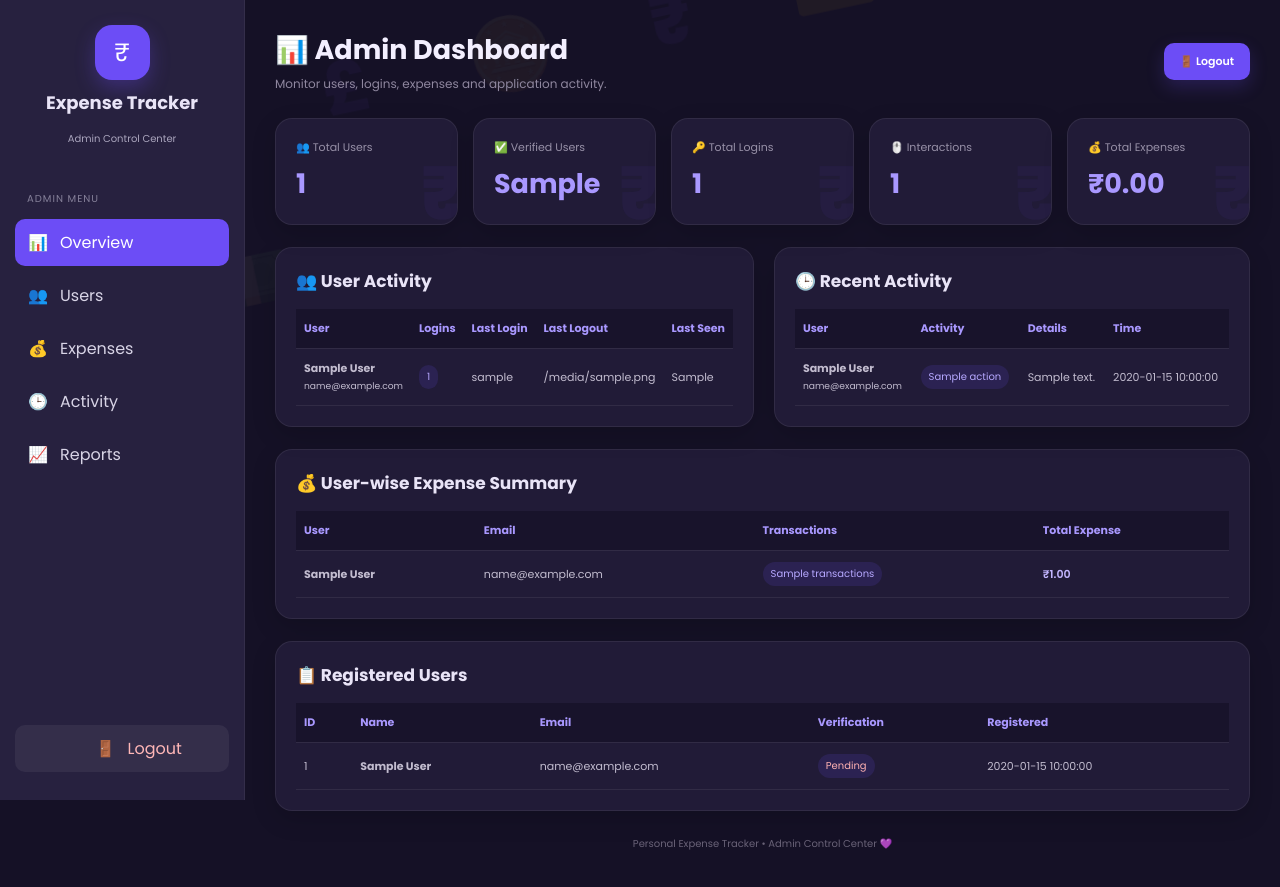
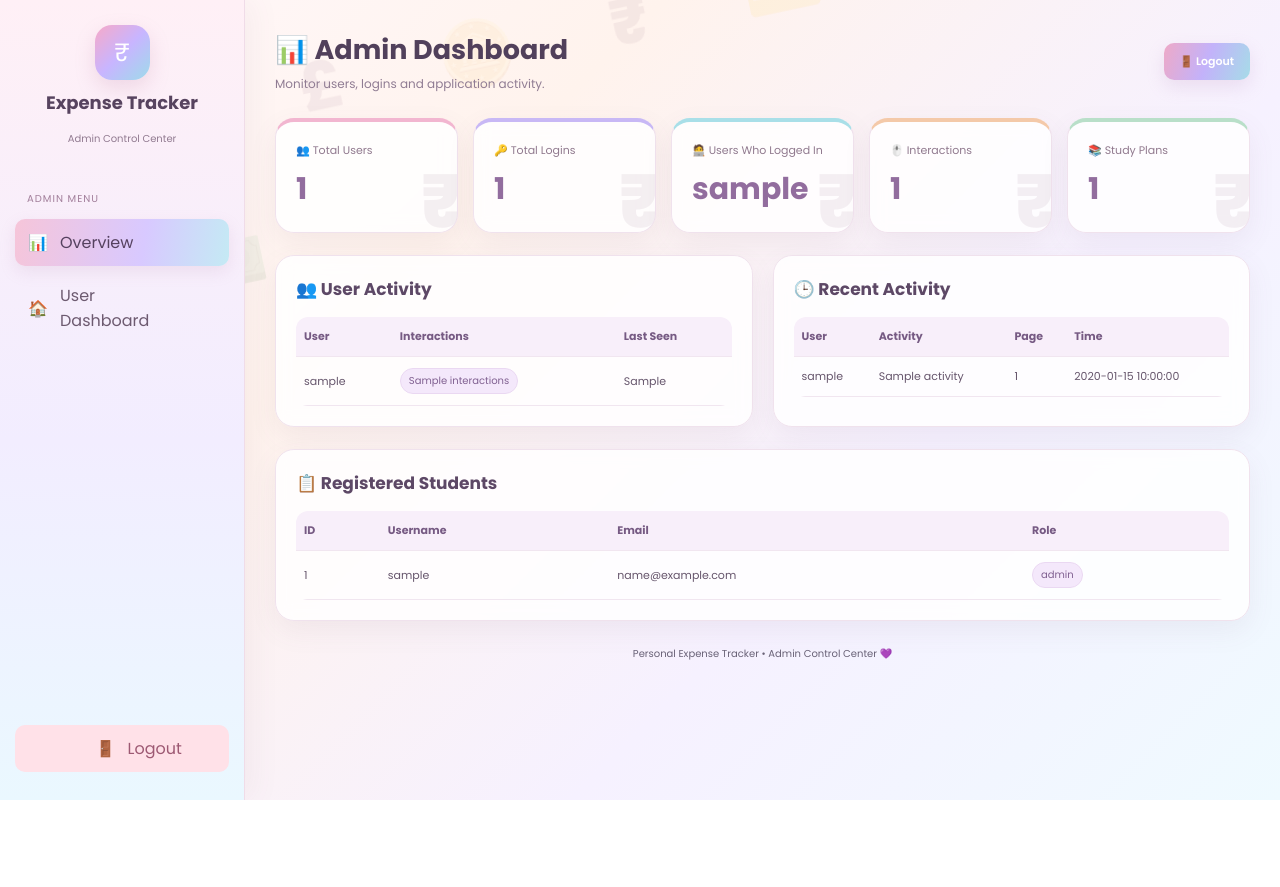
Before and after one commit to muskanmishra43768-tech/personal-expense-tracker, a Flask app: template templates/admin_dashboard.html in a window 1280 px wide. After the commit the page ends 800 px from the top, so only its background shows below. Run offline with Flask 3, Linux system fonts and the light colour scheme; the template is opened without the code that fills it: most values are stand-ins (such as "Sample title", 1, 10 or a date in 2020).

Commit message:
Redesign admin dashboard with pastel theme
Updated the admin dashboard HTML with a pastel redesign, including new styles and layout adjustments.

```diff
--- a/templates/admin_dashboard.html
+++ b/templates/admin_dashboard.html
@@ -7,113 +7,57 @@
 <link rel="preconnect" href="https://fonts.googleapis.com">
 <link rel="preconnect" href="https://fonts.gstatic.com" crossorigin>
 <link href="https://fonts.googleapis.com/css2?family=Poppins:wght@400;500;600;700;800&display=swap" rel="stylesheet">
-
 <style>
 *{box-sizing:border-box;margin:0;padding:0;font-family:"Poppins",sans-serif}
 body{background:#151126;color:#eeeaff;min-height:100vh;overflow-x:hidden;position:relative}
-body:before{
-content:"₹  $  €  £  🪙  ₹  💳  $  €  £  ₹  💵";
-position:fixed;inset:-50px;font-size:70px;font-weight:800;line-height:2.4;
-word-spacing:55px;letter-spacing:16px;color:rgba(108,77,246,.045);
-transform:rotate(-12deg);pointer-events:none;z-index:-1
-}
-.side{
-position:fixed;left:0;top:0;width:245px;height:100vh;background:#27213f;
-color:#fff;padding:25px 15px;display:flex;flex-direction:column;
-z-index:1000;border-right:1px solid rgba(255,255,255,.06)
-}
-.logo{text-align:center;margin-bottom:34px}
-.logo-icon{
-width:55px;height:55px;margin:auto;border-radius:17px;background:#6c4df6;
-display:flex;align-items:center;justify-content:center;font-size:25px;
-box-shadow:0 8px 20px rgba(108,77,246,.3)
-}
-.logo h2{font-size:18px;margin-top:9px}
-.logo p{font-size:10px;color:#aaa5bd}
-.menu-title{
-color:#858099;font-size:10px;text-transform:uppercase;letter-spacing:1px;
-padding:0 12px;margin:10px 0 9px
-}
-.side a{
-display:flex;align-items:center;gap:11px;color:#d8d4e6;text-decoration:none;
-padding:11px 12px;border-radius:10px;margin:3px 0;font-size:12px;transition:.2s
-}
-.side a:hover,.side a.active{background:#6c4df6;color:white}
-.side a span{width:22px;text-align:center;font-size:16px}
-.side-bottom{margin-top:auto}
-.logout{background:rgba(255,255,255,.06)!important;color:#ffb7b7!important;justify-content:center}
+body:before{content:"₹  $  €  £  🪙  ₹  💳  $  €  £  ₹  💵";position:fixed;inset:-50px;font-size:70px;font-weight:800;line-height:2.4;word-spacing:55px;letter-spacing:16px;color:rgba(108,77,246,.045);transform:rotate(-12deg);pointer-events:none;z-index:-1}
+.side{position:fixed;left:0;top:0;width:245px;height:100vh;background:#27213f;color:#fff;padding:25px 15px;display:flex;flex-direction:column;z-index:1000;border-right:1px solid rgba(255,255,255,.06)}
+.logo{text-align:center;margin-bottom:34px}.logo-icon{width:55px;height:55px;margin:auto;border-radius:17px;background:#6c4df6;display:flex;align-items:center;justify-content:center;font-size:25px;box-shadow:0 8px 20px rgba(108,77,246,.3)}
+.logo h2{font-size:18px;margin-top:9px}.logo p{font-size:10px;color:#aaa5bd}
+.menu-title{color:#858099;font-size:10px;text-transform:uppercase;letter-spacing:1px;padding:0 12px;margin:10px 0 9px}
+.side a{display:flex;align-items:center;gap:11px;color:#d8d4e6;text-decoration:none;padding:11px 12px;border-radius:10px;margin:3px 0;font-size:12px;transition:.2s}
+.side a:hover,.side a.active{background:#6c4df6;color:white}.side a span{width:22px;text-align:center;font-size:16px}
+.side-bottom{margin-top:auto}.logout{background:rgba(255,255,255,.06)!important;color:#ffb7b7!important;justify-content:center}
+.main{margin-left:245px;padding:30px;min-height:100vh}.head{display:flex;justify-content:space-between;align-items:center;margin-bottom:25px;gap:20px}
+.head h1{font-size:27px;color:#f3efff}.head p{color:#8f879f;font-size:12px;margin-top:5px}
+.logout-top{background:#6c4df6;color:#fff;padding:10px 16px;border-radius:10px;text-decoration:none;font-size:11px;font-weight:600;box-shadow:0 7px 18px rgba(108,77,246,.22)}
+.cards{display:grid;grid-template-columns:repeat(5,1fr);gap:15px}
+.card{background:#211b37;border:1px solid rgba(255,255,255,.07);border-radius:17px;padding:20px;box-shadow:0 8px 25px rgba(0,0,0,.16)}
+.stat-card{position:relative;overflow:hidden}.stat-card:after{content:"₹";position:absolute;right:-8px;bottom:-25px;font-size:75px;color:rgba(108,77,246,.055);font-weight:800}
+.label{font-size:11px;color:#9790a7;position:relative;z-index:1}.num{font-size:30px;font-weight:700;color:#a998ff;margin-top:8px;position:relative;z-index:1}
+.grid{display:grid;grid-template-columns:1fr 1fr;gap:20px;margin-top:22px}h2{color:#e9e4f7;font-size:17px;margin-bottom:15px}
+.table-wrap{max-height:370px;overflow:auto}.table{width:100%;border-collapse:collapse;font-size:11px}.table th,.table td{text-align:left;padding:11px 8px;border-bottom:1px solid rgba(255,255,255,.07);white-space:nowrap}.table th{color:#a998ff;background:#18132b;position:sticky;top:0}.table td{color:#c2bccf}
+.empty{text-align:center;color:#777087;padding:25px!important}.badge{display:inline-block;padding:4px 8px;border-radius:20px;background:rgba(108,77,246,.14);color:#b6a8ff;font-size:10px}
+.registered{margin-top:22px}.footer{text-align:center;color:#696277;font-size:10px;padding:25px 0 5px}
+@media(max-width:1100px){.cards{grid-template-columns:repeat(3,1fr)}}
+@media(max-width:800px){.side{width:72px;padding:20px 9px}.logo h2,.logo p,.menu-title,.side a .text{display:none}.logo-icon{width:48px;height:48px}.side a{justify-content:center;padding:12px}.side a span{font-size:18px}.main{margin-left:72px;padding:20px}.grid{grid-template-columns:1fr}.cards{grid-template-columns:1fr 1fr}}
+@media(max-width:550px){.cards{grid-template-columns:1fr}.head{align-items:flex-start;flex-direction:column}.logout-top{align-self:stretch;text-align:center}.main{padding:15px}.card{padding:16px}.table{font-size:10px}}
 
-.main{margin-left:245px;padding:30px;min-height:100vh}
-.head{display:flex;justify-content:space-between;align-items:center;margin-bottom:25px;gap:20px}
-.head h1{font-size:27px;color:#f3efff}
-.head p{color:#8f879f;font-size:12px;margin-top:5px}
-.logout-top{
-background:#6c4df6;color:#fff;padding:10px 16px;border-radius:10px;
-text-decoration:none;font-size:11px;font-weight:600;
-box-shadow:0 7px 18px rgba(108,77,246,.22)
-}
+/* Pastel redesign: visual styles only; Flask/Jinja markup and routes remain unchanged. */
+:root{color-scheme:light}
+body{background:linear-gradient(135deg,#fff8fb 0%,#fff3ed 32%,#f6f1ff 66%,#effaff 100%);color:#493d54}
+body:before{color:rgba(125,79,104,.075);font-size:64px;letter-spacing:15px;z-index:0}
+.side{background:linear-gradient(180deg,#fff0f6 0%,#f2edff 55%,#eaf8ff 100%);color:#59445f;border-right:1px solid #f0dce8;box-shadow:8px 0 28px rgba(121,84,112,.06)}
+.logo-icon{background:linear-gradient(135deg,#f7a9c8,#c8b5ff,#9edbea);color:#fff;box-shadow:0 8px 20px rgba(190,126,165,.22)}
+.logo h2{color:#57435f}.logo p{color:#927b91}
+.menu-title{color:#a27f9b}
+.side a{color:#6d5a70}
+.side a:hover,.side a.active{background:linear-gradient(100deg,#f6c5d9,#d8c9ff 60%,#c4eaf4);color:#55415f;box-shadow:0 6px 16px rgba(187,139,177,.16)}
+.logout{background:#ffe1e8!important;color:#9d5973!important}
+.main{position:relative;z-index:1}
+.head h1{color:#51405b}.head p{color:#907c93}
+.logout-top{background:linear-gradient(110deg,#eea9c7,#c3b2fa,#a6dce8);color:#fff;box-shadow:0 7px 18px rgba(185,139,189,.2)}
+.card{background:rgba(255,255,255,.84);border:1px solid #f0e2ed;border-radius:19px;box-shadow:0 10px 28px rgba(118,86,119,.08);backdrop-filter:blur(8px)}
+.stat-card:nth-child(5n+1){border-top:4px solid #f2b6d0}.stat-card:nth-child(5n+2){border-top:4px solid #c8b8f5}.stat-card:nth-child(5n+3){border-top:4px solid #a9dfe8}.stat-card:nth-child(5n+4){border-top:4px solid #f4c9a9}.stat-card:nth-child(5n+5){border-top:4px solid #b9dfc9}
+.stat-card:after{color:rgba(134,91,123,.09)}
+.label{color:#90798e}.num{color:#926d9e}
+h2{color:#5d4866}
+.table-wrap{border-radius:12px}.table th,.table td{border-bottom:1px solid #f1e6f0}.table th{color:#765a83;background:#f8effa}.table td{color:#66556c}.empty{color:#a18da5}.badge{background:#f4e8fb;color:#806091;border:1px solid #ead8f2}
+@media(max-width:800px){.side{background:linear-gradient(180deg,#fff0f6,#f1ebff,#e9f8ff)}.main{padding:20px}}
+@media(max-width:550px){.head h1{font-size:23px}.card{padding:16px}.table-wrap{max-width:100%}}
 
-.cards{display:grid;grid-template-columns:repeat(5,1fr);gap:15px}
-.card{
-background:#211b37;border:1px solid rgba(255,255,255,.07);border-radius:17px;
-padding:20px;box-shadow:0 8px 25px rgba(0,0,0,.16)
-}
-.stat-card{position:relative;overflow:hidden}
-.stat-card:after{
-content:"₹";position:absolute;right:-8px;bottom:-25px;font-size:75px;
-color:rgba(108,77,246,.055);font-weight:800
-}
-.label{font-size:11px;color:#9790a7;position:relative;z-index:1}
-.num{font-size:27px;font-weight:700;color:#a998ff;margin-top:8px;position:relative;z-index:1}
-
-.grid{display:grid;grid-template-columns:1fr 1fr;gap:20px;margin-top:22px}
-.full{margin-top:22px}
-h2{color:#e9e4f7;font-size:17px;margin-bottom:15px}
-
-.table-wrap{max-height:390px;overflow:auto}
-.table{width:100%;border-collapse:collapse;font-size:11px}
-.table th,.table td{
-text-align:left;padding:11px 8px;border-bottom:1px solid rgba(255,255,255,.07);
-white-space:nowrap
-}
-.table th{
-color:#a998ff;background:#18132b;position:sticky;top:0;z-index:2
-}
-.table td{color:#c2bccf}
-.empty{text-align:center;color:#777087;padding:25px!important}
-.badge{
-display:inline-block;padding:4px 8px;border-radius:20px;
-background:rgba(108,77,246,.14);color:#b6a8ff;font-size:10px
-}
-.money{color:#c3b6ff!important;font-weight:600}
-.verified{color:#8ee6b2!important}
-.not-verified{color:#ffb2b2!important}
-.footer{text-align:center;color:#696277;font-size:10px;padding:25px 0 5px}
-
-@media(max-width:1150px){
-.cards{grid-template-columns:repeat(3,1fr)}
-}
-@media(max-width:800px){
-.side{width:72px;padding:20px 9px}
-.logo h2,.logo p,.menu-title,.side a .text{display:none}
-.logo-icon{width:48px;height:48px}
-.side a{justify-content:center;padding:12px}
-.side a span{font-size:18px}
-.main{margin-left:72px;padding:20px}
-.grid{grid-template-columns:1fr}
-.cards{grid-template-columns:1fr 1fr}
-}
-@media(max-width:550px){
-.cards{grid-template-columns:1fr}
-.head{align-items:flex-start;flex-direction:column}
-.logout-top{align-self:stretch;text-align:center}
-.main{padding:15px}
-.card{padding:16px}
-.table{font-size:10px}
-}
 </style>
 </head>
-
 <body>
 
 <aside class="side">
@@ -124,264 +68,76 @@ background:rgba(108,77,246,.14);color:#b6a8ff;font-size:10px
 </div>
 
 <div class="menu-title">Admin Menu</div>
-
-<a href="{{ url_for('admin_dashboard') }}" class="active">
-<span>📊</span><span class="text">Overview</span>
-</a>
-
-<a href="{{ url_for('admin_users') }}">
-<span>👥</span><span class="text">Users</span>
-</a>
-
-<a href="{{ url_for('admin_expenses') }}">
-<span>💰</span><span class="text">Expenses</span>
-</a>
-
-<a href="{{ url_for('admin_activity') }}">
-<span>🕒</span><span class="text">Activity</span>
-</a>
-
-<a href="{{ url_for('admin_reports') }}">
-<span>📈</span><span class="text">Reports</span>
-</a>
+<a href="{{ url_for('admin_dashboard') }}" class="active"><span>📊</span><span class="text">Overview</span></a>
+<a href="{{ url_for('dashboard') }}"><span>🏠</span><span class="text">User Dashboard</span></a>
 
 <div class="side-bottom">
-<a href="{{ url_for('admin_logout') }}" class="logout">
-<span>🚪</span><span class="text">Logout</span>
-</a>
+<a href="{{ url_for('admin_logout') }}" class="logout"><span>🚪</span><span class="text">Logout</span></a>
 </div>
 </aside>
 
-
 <main class="main">
-
 <div class="head">
 <div>
 <h1>📊 Admin Dashboard</h1>
-<p>Monitor users, logins, expenses and application activity.</p>
+<p>Monitor users, logins and application activity.</p>
 </div>
-
 <a class="logout-top" href="{{ url_for('admin_logout') }}">🚪 Logout</a>
 </div>
 
-
-<!-- STAT CARDS -->
 <div class="cards">
-
-<div class="card stat-card">
-<div class="label">👥 Total Users</div>
-<div class="num">{{ total_users }}</div>
+<div class="card stat-card"><div class="label">👥 Total Users</div><div class="num">{{ total_users }}</div></div>
+<div class="card stat-card"><div class="label">🔑 Total Logins</div><div class="num">{{ total_logins }}</div></div>
+<div class="card stat-card"><div class="label">🧑‍💻 Users Who Logged In</div><div class="num">{{ unique_logins }}</div></div>
+<div class="card stat-card"><div class="label">🖱️ Interactions</div><div class="num">{{ total_interactions }}</div></div>
+<div class="card stat-card"><div class="label">📚 Study Plans</div><div class="num">{{ total_plans }}</div></div>
 </div>
 
-<div class="card stat-card">
-<div class="label">✅ Verified Users</div>
-<div class="num">{{ verified_users }}</div>
-</div>
-
-<div class="card stat-card">
-<div class="label">🔑 Total Logins</div>
-<div class="num">{{ total_logins }}</div>
-</div>
-
-<div class="card stat-card">
-<div class="label">🖱️ Interactions</div>
-<div class="num">{{ total_interactions }}</div>
-</div>
-
-<div class="card stat-card">
-<div class="label">💰 Total Expenses</div>
-<div class="num">₹{{ "%.2f"|format(total_expense|float) }}</div>
-</div>
-
-</div>
-
-
-<!-- USER ACTIVITY + RECENT ACTIVITY -->
 <div class="grid">
-
 <section class="card">
 <h2>👥 User Activity</h2>
-
 <div class="table-wrap">
 <table class="table">
-
-<tr>
-<th>User</th>
-<th>Logins</th>
-<th>Last Login</th>
-<th>Last Logout</th>
-<th>Last Seen</th>
-</tr>
-
+<tr><th>User</th><th>Interactions</th><th>Last Seen</th></tr>
 {% for row in user_activity %}
-<tr>
-<td>
-<strong>{{ row["full_name"] }}</strong><br>
-<small>{{ row["email"] }}</small>
-</td>
-
-<td><span class="badge">{{ row["login_count"] }}</span></td>
-
-<td>{{ row["last_login"] or "—" }}</td>
-<td>{{ row["last_logout"] or "—" }}</td>
-<td>{{ row["last_seen"] or "—" }}</td>
-</tr>
-
+<tr><td>{{ row["username"] }}</td><td><span class="badge">{{ row["interactions"] }}</span></td><td>{{ row["last_seen"] }}</td></tr>
 {% else %}
-<tr>
-<td colspan="5" class="empty">🌱 No user activity yet.</td>
-</tr>
+<tr><td colspan="3" class="empty">🌱 No activity yet.</td></tr>
 {% endfor %}
-
 </table>
 </div>
 </section>
 
-
 <section class="card">
 <h2>🕒 Recent Activity</h2>
-
 <div class="table-wrap">
 <table class="table">
+<tr><th>User</th><th>Activity</th><th>Page</th><th>Time</th></tr>
+{% for row in recent_activity %}
+<tr><td>{{ row["username"] }}</td><td>{{ row["activity"] }}</td><td>{{ row["page"] }}</td><td>{{ row["created_at"] }}</td></tr>
+{% else %}
+<tr><td colspan="4" class="empty">✨ No recent activity.</td></tr>
+{% endfor %}
+</table>
+</div>
+</section>
+</div>
 
-<tr>
-<th>User</th>
-<th>Activity</th>
-<th>Details</th>
-<th>Time</th>
-</tr>
-
-{% for row in recent_activity %}
-<tr>
-
-<td>
-{% if row["full_name"] %}
-<strong>{{ row["full_name"] }}</strong><br>
-<small>{{ row["email"] }}</small>
+<section class="card registered">
+<h2>📋 Registered Students</h2>
+<div class="table-wrap">
+<table class="table">
+<tr><th>ID</th><th>Username</th><th>Email</th><th>Role</th></tr>
+{% for user in users %}
+<tr><td>{{ user["id"] }}</td><td>{{ user["username"] }}</td><td>{{ user["email"] or "—" }}</td><td><span class="badge">{{ user["role"] }}</span></td></tr>
 {% else %}
-<span class="badge">System</span>
-{% endif %}
-</td>
-
-<td><span class="badge">{{ row["action"] }}</span></td>
-
-<td>{{ row["details"] or "—" }}</td>
-
-<td>{{ row["created_at"] }}</td>
-
-</tr>
-
-{% else %}
-<tr>
-<td colspan="4" class="empty">✨ No recent activity.</td>
-</tr>
+<tr><td colspan="4" class="empty">👋 No students registered yet.</td></tr>
 {% endfor %}
-
 </table>
 </div>
 </section>
 
-</div>
-
-
-<!-- USER EXPENSE SUMMARY -->
-<section class="card full">
-
-<h2>💰 User-wise Expense Summary</h2>
-
-<div class="table-wrap">
-<table class="table">
-
-<tr>
-<th>User</th>
-<th>Email</th>
-<th>Transactions</th>
-<th>Total Expense</th>
-</tr>
-
-{% for row in user_expense_summary %}
-<tr>
-
-<td><strong>{{ row["full_name"] }}</strong></td>
-
-<td>{{ row["email"] }}</td>
-
-<td>
-<span class="badge">{{ row["transactions"] }}</span>
-</td>
-
-<td class="money">
-₹{{ "%.2f"|format(row["total_expense"]|float) }}
-</td>
-
-</tr>
-
-{% else %}
-<tr>
-<td colspan="4" class="empty">💸 No expenses recorded yet.</td>
-</tr>
-{% endfor %}
-
-</table>
-</div>
-
-</section>
-
-
-<!-- REGISTERED USERS -->
-<section class="card full">
-
-<h2>📋 Registered Users</h2>
-
-<div class="table-wrap">
-<table class="table">
-
-<tr>
-<th>ID</th>
-<th>Name</th>
-<th>Email</th>
-<th>Verification</th>
-<th>Registered</th>
-</tr>
-
-{% for user in recent_users %}
-<tr>
-
-<td>{{ user["id"] }}</td>
-
-<td><strong>{{ user["full_name"] }}</strong></td>
-
-<td>{{ user["email"] }}</td>
-
-<td>
-{% if user["is_verified"] %}
-<span class="badge verified">Verified</span>
-{% else %}
-<span class="badge not-verified">Pending</span>
-{% endif %}
-</td>
-
-<td>{{ user["created_at"] }}</td>
-
-</tr>
-
-{% else %}
-<tr>
-<td colspan="5" class="empty">👋 No users registered yet.</td>
-</tr>
-{% endfor %}
-
-</table>
-</div>
-
-</section>
-
-
-<div class="footer">
-Personal Expense Tracker • Admin Control Center 💜
-</div>
-
+<div class="footer">Personal Expense Tracker • Admin Control Center 💜</div>
 </main>
-
 </body>
 </html>
```
